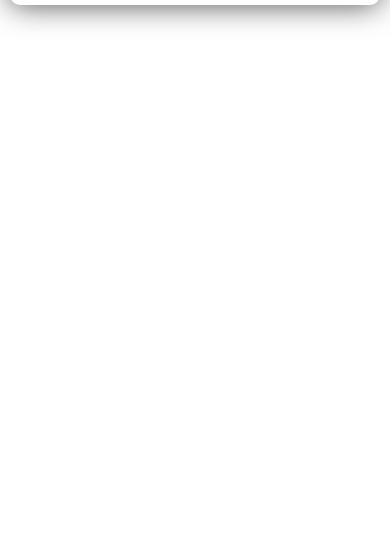
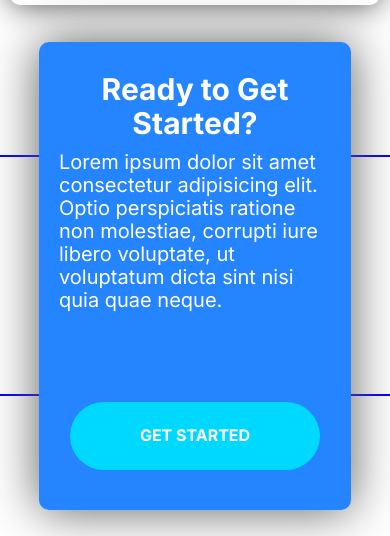
Before and after one commit to Shivam7530/Project_1, a plain HTML site: page index.html in a window 390 px wide. Shown: the part 9549-10085 px from the top of the page. Before the commit the page ends 9644 px from the top, so only its background shows below. Drawn offline with nearby package versions, Linux system fonts and the light colour scheme.

Commit message:
Defined and Assembled last banner

```diff
--- a/index.css
+++ b/index.css
@@ -190,6 +190,17 @@ button img {
   border-color: var(--heading_color);
   color: var(--heading_color);
   font-weight: bold;
+}
+
+.button_ternary {
+  background-color: var(--secondary_color);
+  color: white;
+  font-weight: bold;
+  font-size: medium;
+}
+
+.button_ternary:hover {
+  opacity: 0.9;
 }
 
 .button_secondary:hover {
@@ -756,3 +767,73 @@ blockquote::after {
     text-align: left;
   }
 }
+
+/*last banner*/
+
+.last_banner {
+  align-items: center;
+  border: 2px solid blue;
+  display: flex;
+  height: 28vh;
+  justify-content: center;
+  margin: 10rem;
+  width: 100vw;
+}
+
+.last_banner_container {
+  align-items: center;
+  background-color: var(--Primary_color);
+  border-radius: 1rem;
+  box-shadow: 0 0 5rem rgb(92, 91, 91);
+  display: grid;
+  grid-template-columns: 70% 30%;
+  grid-template-rows: 100%;
+  justify-items: center;
+  width: 80vw;
+}
+
+.first_area {
+  align-items: flex-start;
+  display: flex;
+  flex-direction: column;
+  justify-content: center;
+  margin: 0 2rem;
+}
+
+.first_area_para {
+  color: white;
+  margin: 0;
+  padding: 0;
+  text-align: left;
+}
+
+@media screen and (max-width: 1100px) {
+  .last_banner_container {
+    align-items: center;
+    background-color: var(--Primary_color);
+    border-radius: 1rem;
+    display: flex;
+    flex-direction: column;
+    justify-content: center;
+    width: 80vw;
+  }
+
+  .first_area {
+    align-items: flex-start;
+    display: flex;
+    flex-direction: column;
+    justify-content: center;
+    margin: 0 2rem;
+  }
+
+  .first_area_heading {
+    width: 100%;
+  }
+
+  .first_area_para {
+    color: white;
+    margin: 0;
+    padding: 0;
+    text-align: left;
+  }
+}
--- a/index.html
+++ b/index.html
@@ -211,15 +211,13 @@
 </section>
 
 
+
+
 <section class="second_area_lastphase">
-
 <h3>What our Customers are Saying</h3>
 <p>Lorem ipsum dolor sit amet consectetur adipisicing elit. Atque, eligendi.</p>
 <div class="testimonial">
-
-
   <img class="testimonial_image" src="/Moshify/images/testimonial.jpg" alt="">
-
   <section class="testimonial_data" quotes>
     <blockquote>
       Lorem ipsum dolor sit, amet consectetur adipisicing elit. Consectetur soluta
@@ -231,16 +229,26 @@
       <span class="quote_caption">John Smith</span>
     </div>
   </section>
-
-
-
 </div>
-
 </section>
 
 
 
+<section class="last_banner">
+<article class="last_banner_container">
+<div class="first_area">
+  <h3 class="white_heading first_area_heading">Ready to Get Started?</h3>
+<p class="first_area_para">Lorem ipsum dolor sit amet consectetur adipisicing elit. Optio perspiciatis ratione non molestiae, corrupti iure libero voluptate, ut voluptatum dicta sint nisi quia quae neque.</p>
+</div>
+<div class="second_area">
+  <button class="button_medium button_ternary">Get Started</button>
+</div>
+</article>
+</section>
+
+
+
+
   </body>
-
   <script src="/index.js"></script>
   </html>
```
